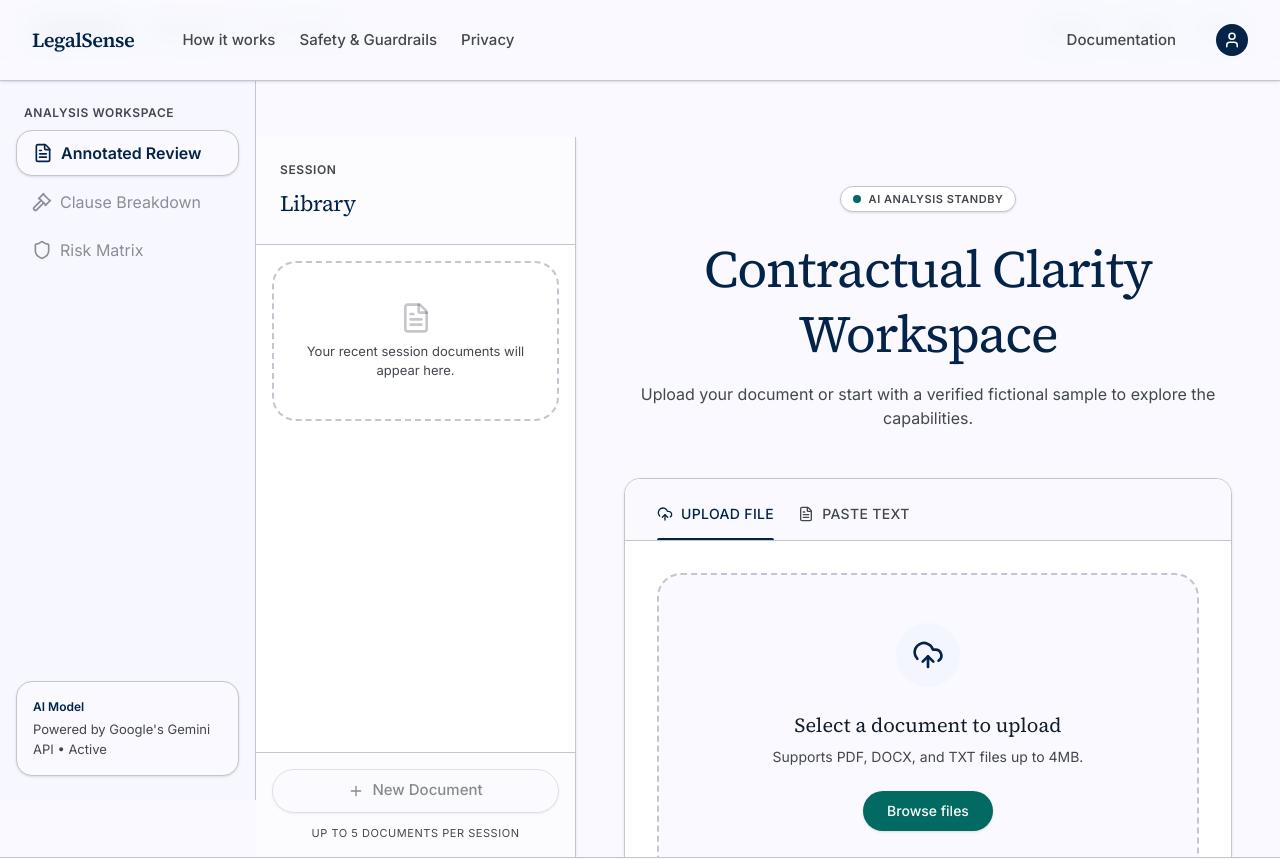
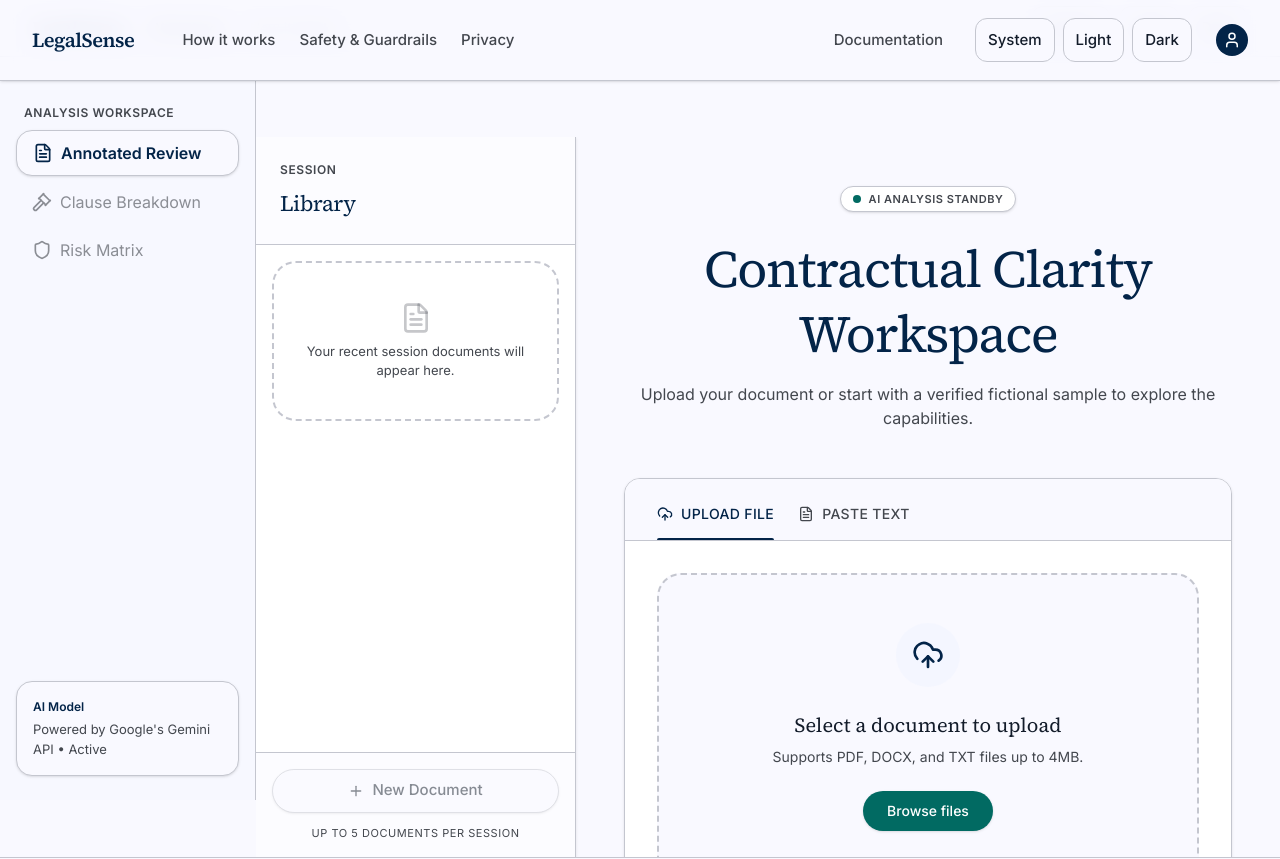
Before and after one commit to izanakun20/legalsense, a Next.js app: page /workspace in a window 1280 px wide. Shown: the top 859 px of the page. Built offline with nearby package versions, Linux system fonts and the light colour scheme.

Commit message:
feat(ui): add theme toggle to workspace header

```diff
--- a/src/app/workspace/layout.tsx
+++ b/src/app/workspace/layout.tsx
@@ -3,6 +3,7 @@
 import React from "react";
 import Link from "next/link";
 import { User, FileText, Gavel, Shield } from "lucide-react";
+import { ThemeToggle } from "@/components/ThemeToggle";
 
 export default function WorkspaceLayout({
   children,
@@ -26,6 +27,7 @@ export default function WorkspaceLayout({
           </div>
           <div className="flex items-center gap-4">
             <Link href="/" className="text-[15px] font-medium text-muted-foreground hover:text-foreground px-4 py-2 hover:bg-muted rounded-md transition-colors">Documentation</Link>
+            <ThemeToggle />
             <div className="w-8 h-8 rounded-full bg-primary flex items-center justify-center ml-2">
               <User aria-hidden="true" className="text-primary-foreground w-[18px] h-[18px]" />
             </div>
```
